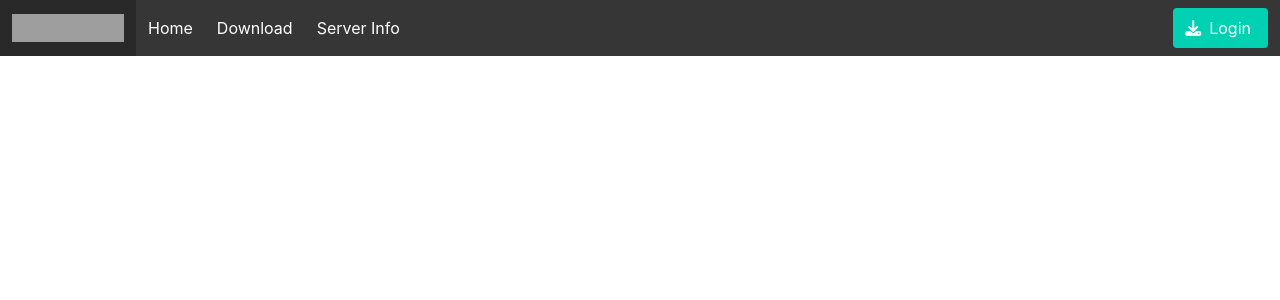
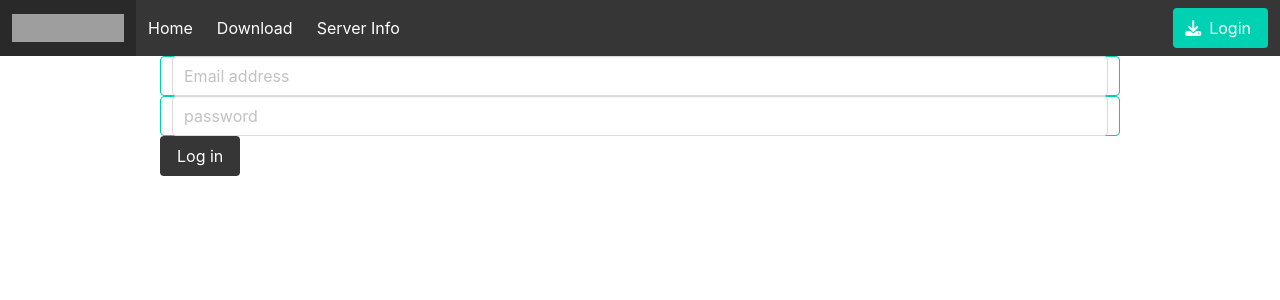
Before and after one commit to okuzpe/l2-titan-web, a React (Create React App) app: page /login in a window 1280 px wide. Shown: the top 300 px of the page. Built offline with nearby package versions, Linux system fonts and the light colour scheme; grey boxes are pictures that could not be loaded.

Commit message:
login-wip

```diff
--- a/src/App.jsx
+++ b/src/App.jsx
@@ -1,6 +1,7 @@
 import { BrowserRouter, Route, Routes } from 'react-router-dom'
 import NavBar from './components/nav-bar'
 import { Download, Home, ServerInfo } from './pages'
+import Login from './pages/auth'
 
 function App() {
   return (
@@ -11,6 +12,7 @@ function App() {
         <Route path='/home' element={<Home />} />
         <Route path='/download' element={<Download />} />
         <Route path='/server-info' element={<ServerInfo />} />
+        <Route path='/login' element={<Login />} />
       </Routes>
     </BrowserRouter>
   )
--- /dev/null
+++ b/src/components/login.jsx
@@ -0,0 +1,44 @@
+import React from 'react'
+
+function Login() {
+  const handleChange = () => {
+    // const { name, value } = e.target
+    // this.setState({ [name]: value })
+  }
+
+  const handleSubmit = () => {}
+
+  return (
+    <div>
+      <form onSubmit={handleSubmit()}>
+        <div className='control input is-primary'>
+          <input
+            className='input is-hover'
+            type='email'
+            name='email'
+            placeholder='Email address'
+            required
+            onChange={handleChange()}
+          />
+        </div>
+        <div className='control input is-primary'>
+          <input
+            className='input is-hover'
+            type='password'
+            name='password'
+            placeholder='password'
+            required
+            onChange={handleChange()}
+          />
+        </div>
+        <div>
+          <button className='button is-dark' onSubmit={handleSubmit()}>
+            Log in
+          </button>
+        </div>
+      </form>
+    </div>
+  )
+}
+
+export default Login
--- a/src/components/nav-bar.jsx
+++ b/src/components/nav-bar.jsx
@@ -45,9 +45,8 @@ function NavBar() {
             <div className='navbar-item'>
               <div className='field is-grouped'>
                 <p className='control'>
-                  <Link
+                  <Link to={'login'}
                     className='button is-primary'
-                    href='https://github.com/jgthms/bulma/releases/download/0.9.4/bulma-0.9.4.zip'
                   >
                     <span className='icon'>
                       <i className='fas fa-download'></i>
--- /dev/null
+++ b/src/pages/auth/index.jsx
@@ -0,0 +1,10 @@
+import Login from '../../components/login'
+
+const AuthPage = () => {
+  return (
+    <div className='container is-max-desktop'>
+      <Login />
+    </div>
+  )
+}
+export default AuthPage
--- a/src/pages/index.jsx
+++ b/src/pages/index.jsx
@@ -1,6 +1,7 @@
 import HomePage from './home'
 import DownloadPage from './download'
 import ServerInfoPage from './server-info'
+import AuthPage from './auth'
 
 export const Home = () => <HomePage />
 
@@ -10,6 +11,6 @@ export const ServerInfo = () => <ServerInfoPage />
 
 // export const Forum = () => <ForumPage />
 
-// export const Login = () => <HomePage />
+export const Login = () => <AuthPage />
 
 // export const Register = () => <HomePage />
```
Also changed, not shown: src/pages/register/register.jsx (added, +29 -0 lines), src/components/register.jsx (added), 1 other file (tests, documents, lock files or other folders).
